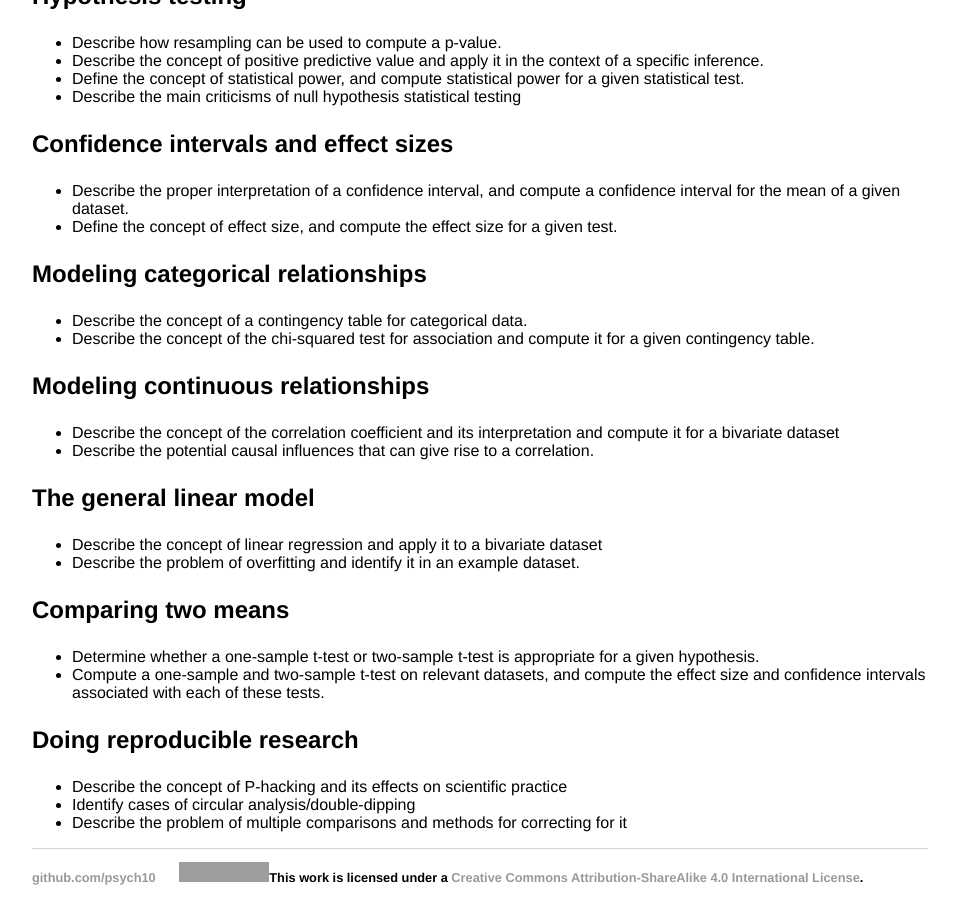
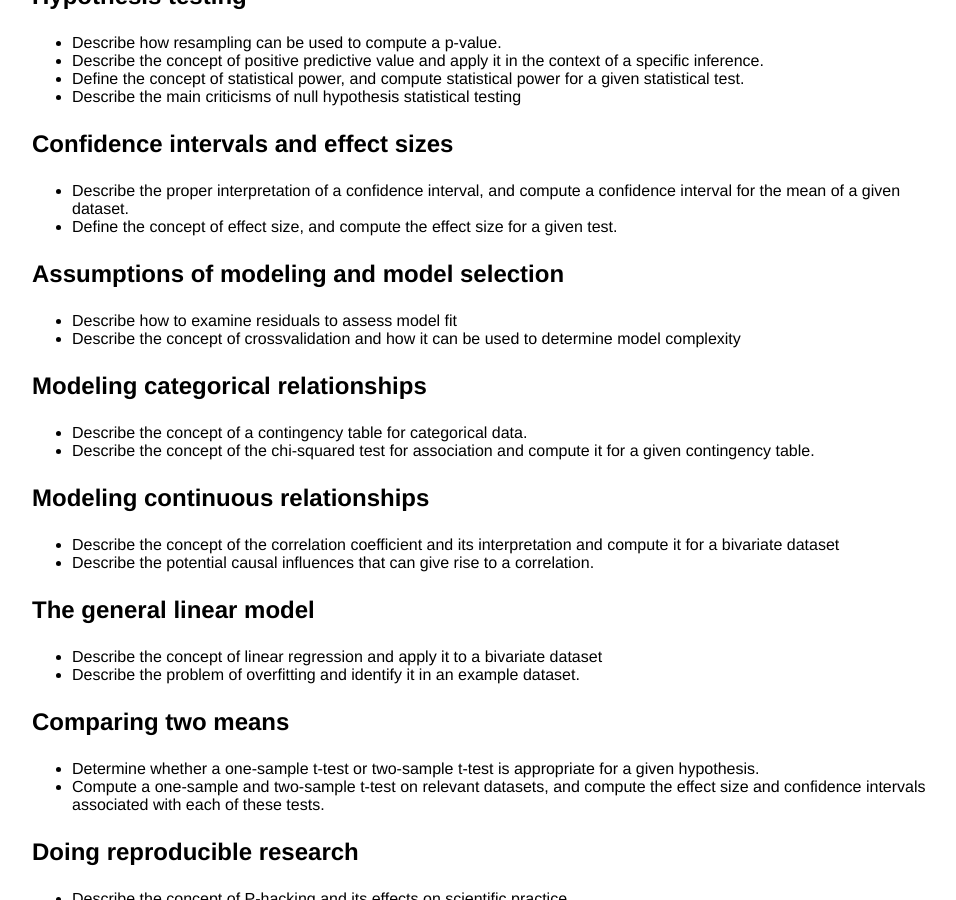
Before and after one commit to stats60/stats60.github.io, a Jekyll site: the page built from objectives/index.md, in a window 1280 px wide and 900 px high, scrolled down 1740 px. Shown: the whole window, without its empty margins (160-1116 px from the left). Built offline with Jekyll 4.4.1, drawn with Linux system fonts in a browser that asks for light colours; our own code applies the rules of GitHub Pages for plain Markdown files; grey boxes are pictures that could not be loaded.

Commit message:
autoupdate

```diff
--- a/objectives/index.md
+++ b/objectives/index.md
@@ -73,6 +73,10 @@
 * Describe the proper interpretation of a confidence interval, and compute a confidence interval for the mean of a given dataset.
 * Define the concept of effect size, and compute the effect size for a given test.
 
+### Assumptions of modeling and model selection
+* Describe how to examine residuals to assess model fit
+* Describe the concept of crossvalidation and how it can be used to determine model complexity
+
 ### Modeling categorical relationships
 * Describe the concept of a contingency table for categorical data.
 * Describe the concept of the chi-squared test for association and compute it for a given contingency table.
```
Also changed, not shown: full_syllabus/index.md (+2 -2 lines), syllabus/index.md (+1 -1 lines).
